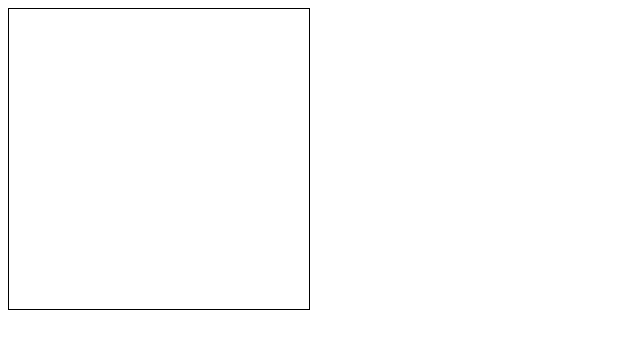
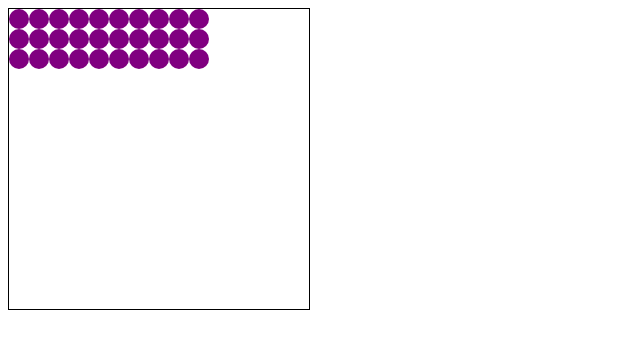
Before and after one commit to Am1r-B/space-invaders-game, a plain HTML site: page index.html in a window 1280 px wide. Shown: the whole page, without its empty margins (0-640 px from the left). Drawn offline with Linux system fonts and the light colour scheme.

Commit message:
Add and draw invaders

```diff
--- a/app.js
+++ b/app.js
@@ -7,3 +7,16 @@ for (let i = 0; i < 225; i++) {
   squares.push(square);
   grid.appendChild(square);
 }
+
+const alienInvaders = [
+  0, 1, 2, 3, 4, 5, 6, 7, 8, 9, 15, 16, 17, 18, 19, 20, 21, 22, 23, 24, 30, 31,
+  32, 33, 34, 35, 36, 37, 38, 39,
+];
+
+function draw() {
+  for (let i = 0; i < alienInvaders.length; i++) {
+    squares[alienInvaders[i]].classList.add("invader");
+  }
+}
+
+draw();
--- a/style.css
+++ b/style.css
@@ -10,3 +10,8 @@
   width: 20px;
   height: 20px;
 }
+
+.invader {
+  background-color: purple;
+  border-radius: 10px;
+}
```
